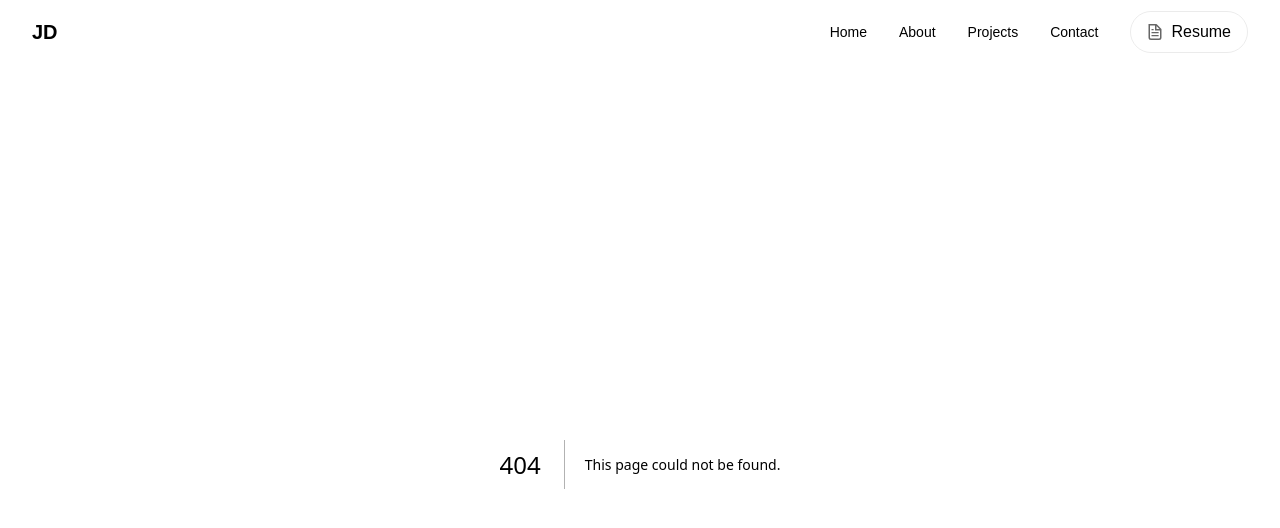
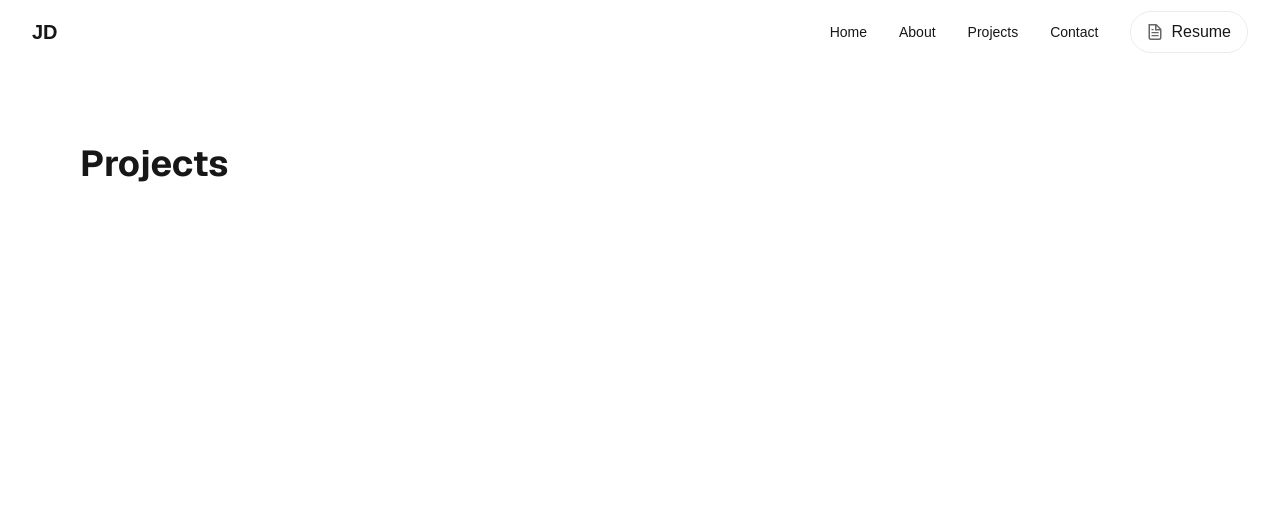
Before and after one commit to jdefalco715/johns-portfolio, a Next.js app: page /projects in a window 1280 px wide. Before the commit this address had no page. Shown: the top 528 px of the page. Built offline with nearby package versions, Linux system fonts and the light colour scheme.

Commit message:
JP1: Created project page

```diff
--- /dev/null
+++ b/src/app/projects/page.tsx
@@ -0,0 +1,27 @@
+'use client';
+
+import { motion } from "framer-motion";
+
+export default function Projects() {
+  return (
+    <div className="min-h-screen p-8 pb-20 sm:p-20 font-[family-name:var(--font-geist-sans)]">
+        <main className="flex flex-col gap-8 max-w-4xl">
+            <motion.section
+            initial={{ opacity: 0, y: 20 }}
+            animate={{ opacity: 1, y: 0 }}
+            transition={{ duration: 0.5, ease: "easeOut" }}
+            className="space-y-6"
+            >
+                <motion.h1
+                    initial={{ opacity: 0 }}
+                    animate={{ opacity: 1 }}
+                    transition={{ duration: 0.5, delay: 0.2 }}
+                    className="text-4xl font-bold"
+                >
+                    Projects
+                </motion.h1>
+            </motion.section>
+        </main>
+    </div>
+)
+}
```
